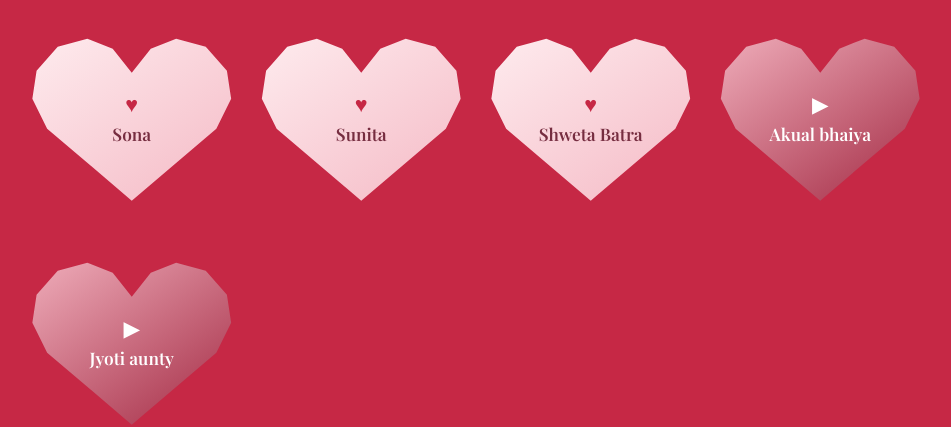
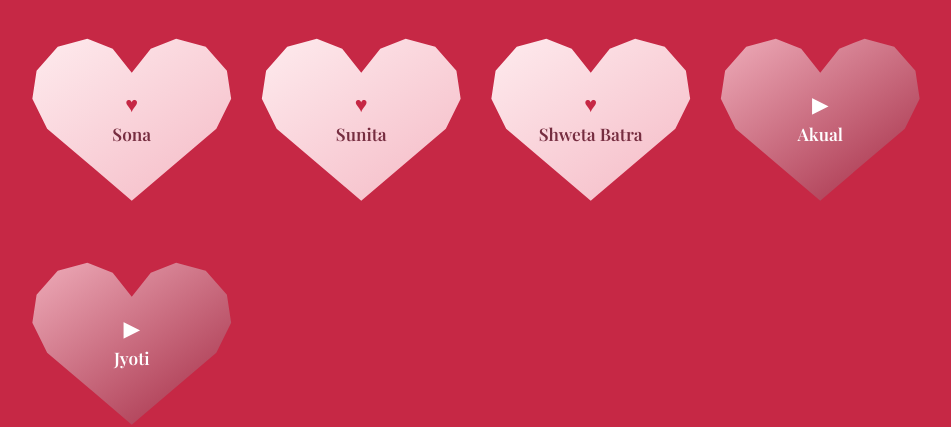
Before and after one commit to Duodoodle/mom, a plain HTML site: page index.html in a window 1280 px wide. Shown: the part 2800-3227 px from the top of the page, without its empty margins (164-1115 px from the left). Drawn offline with nearby package versions, Linux system fonts and the light colour scheme.

Commit message:
Update index.html

```diff
--- a/index.html
+++ b/index.html
@@ -202,11 +202,11 @@
         { name: "Shweta Batra", text: "Happy Birthday to my favourite person! ❤️💕<br> I honestly don’t know how to put into words what you mean to me. Some people become such an important part of your life that you just cannot imagine things without them, and you are that person for me.😘🥰<br> I miss those days when we worked together, when we could share everything, laugh over the smallest things and just be around each other. Even though we are still in the same place, I miss having you around me every day.🥹🤗<br>There are so many little things that remind me of you. Sometimes I just wish I could walk up to you, share something silly, discuss something or simply sit and talk. You have made such a special place in my life, and nobody can ever take that place.😍🫶🏻<br>I am genuinely so proud of you and everything you achieve. I wish you good health, endless happiness, success in everything you do and countless reasons to smile. May this year bring you beautiful surprises, new opportunities and everything you have been wishing for. May you always be surrounded by people who love you and make you feel as special as you are.💕<br>Just stay the way you are. And please remember, no matter where we work or how busy life gets, I am always there for you. 😂❤️<br>Love you loads. Have the most amazing birthday. You deserve all the happiness in the world! 💖" }
       ],
       video: {
-        name: "Akual bhaiya",
+        name: "Akual",
         url: "https://duodoodle.github.io/mom/vid.mp4" // Add a direct video URL, e.g. "https://your-site.com/video.mp4"
       },
       video2: {
-        name: "Jyoti aunty",
+        name: "Jyoti",
         url: "https://duodoodle.github.io/mom/vid2.mp4" // Add the second video's direct URL here
       },
       reasons: [
```
